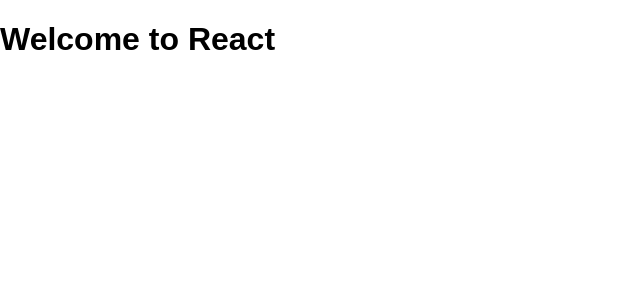
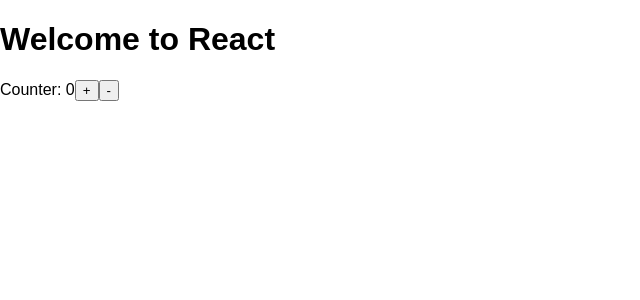
Before and after one commit to L-oris/MobX_Introduction, a React (Create React App) app: page / in a window 1280 px wide. Shown: the top 300 px of the page, without its empty margins (0-640 px from the left). Built offline with nearby package versions, Linux system fonts and the light colour scheme.

Commit message:
Create 'Counter' React Component

```diff
--- a/src/App.js
+++ b/src/App.js
@@ -1,10 +1,13 @@
 import React, { Component } from 'react'
+import Counter from './components/Counter'
 
 class App extends Component {
   render() {
     return (
       <div className="App">
-        <h1 className="App-title">Welcome to React</h1>
+        <h1>Welcome to React</h1>
+
+        <Counter />
       </div>
     )
   }
--- /dev/null
+++ b/src/components/Counter.js
@@ -0,0 +1,23 @@
+import React, {Component} from 'react'
+
+class Counter extends Component {
+
+  count = 0
+
+  handleInc = () => {}
+
+  handleDec = () => {}
+
+  render(){
+    return (
+      <div>
+        Counter: {this.count}
+        <button onClick={this.handleInc}>+</button>
+        <button onClick={this.handleDec}>-</button>
+      </div>
+    )
+  }
+
+}
+
+export default Counter
```
